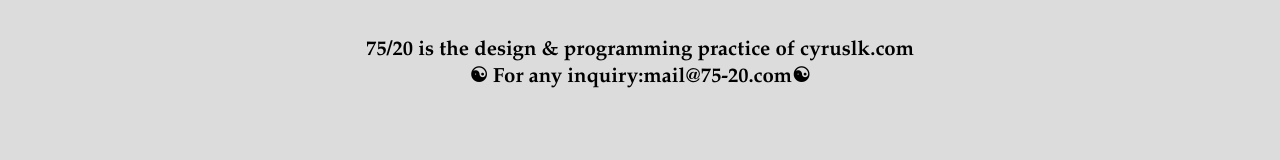
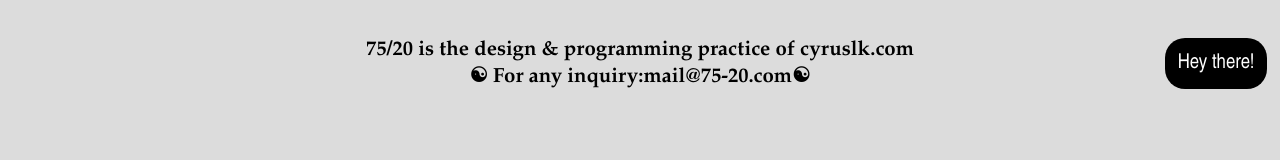
Before and after one commit to cyruslk/my_own_design_website_yey-, a React (Create React App) app: page / in a window 1280 px wide. Shown: the top 160 px of the page. Built offline with nearby package versions, Linux system fonts and the light colour scheme.

Commit message:
styling stuffs

```diff
--- a/src/App.js
+++ b/src/App.js
@@ -31,13 +31,13 @@
     }
     this.launchAnim = this.launchAnim.bind(this);
     this.handleScroll = this.handleScroll.bind(this);
+    this.triggerState = this.triggerState.bind(this);
   }
 
   componentDidMount(){
     window.scrollTo(0, 0);
     this.launchAnim();
     window.addEventListener('scroll', this.handleScroll);
-    console.log(document.documentElement.scrollHeight, "-----fff");
   }
 
   handleScroll(e) {
@@ -55,18 +55,14 @@
       this.setState({
         displayLogs: "block"
       })
-    }else{
-      this.setState({
-        displayLogs: "none"
-      })
     }
   };
 
 
   launchAnim(){
+
     const currentEle = this.state.currentEle;
     const timeWithDelayed = (this.state.logs[currentEle].split("").length)/10 + 1.5;
-    console.log(timeWithDelayed);
     this.setState({
       timeOfDelay: timeWithDelayed
     })
@@ -77,7 +73,6 @@
       99.9% {opacity:0;}
       100% {opacity:1;}
       `;
-
       const Span = styled.span`
         animation: ${toggleVisibility} ${index/10}s linear;
         animation-iteration-count: 1;
@@ -91,16 +86,29 @@
       this.setState({
         splitedEle: splitedEle
       })
+      this.setState({
+        currentEle: this.state.currentEle + 1
+      })
     }
 
-
+    triggerState(){
+      const lengthOfArray = this.state.logs.length;
+      if(this.state.currentEle < lengthOfArray){
+        this.setState({
+          currentEle: this.state.currentEle + 1
+        })
+      }else{
+        this.setState({
+          currentEle: 0
+        })
+      }
+      this.launchAnim();
+    }
 
     render() {
 
-      console.log(this.state.scrollY, "------");
-
         return (
-            <div className="App">
+            <div className="App" onClick={this.triggerState}>
                 <div className="logs" style={{display: this.state.displayLogs}}>
                   {this.state.splitedEle}
                 </div>
```
